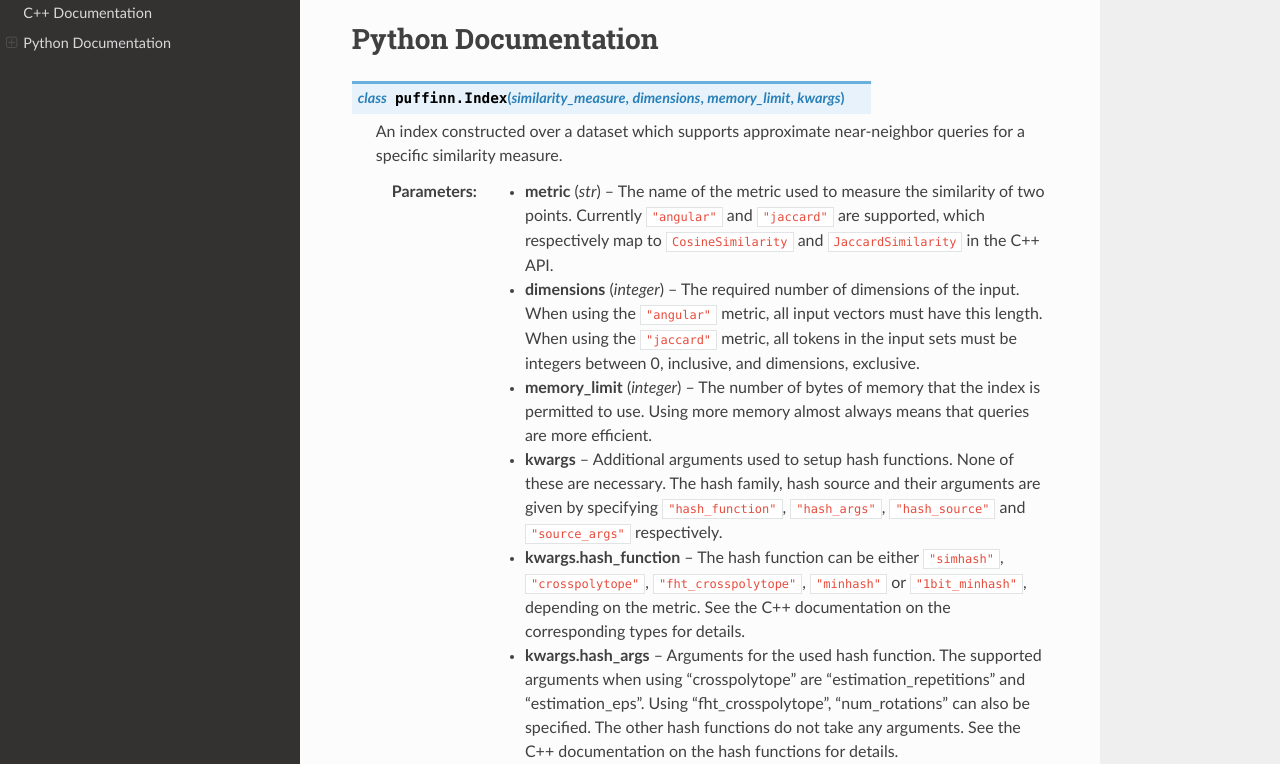
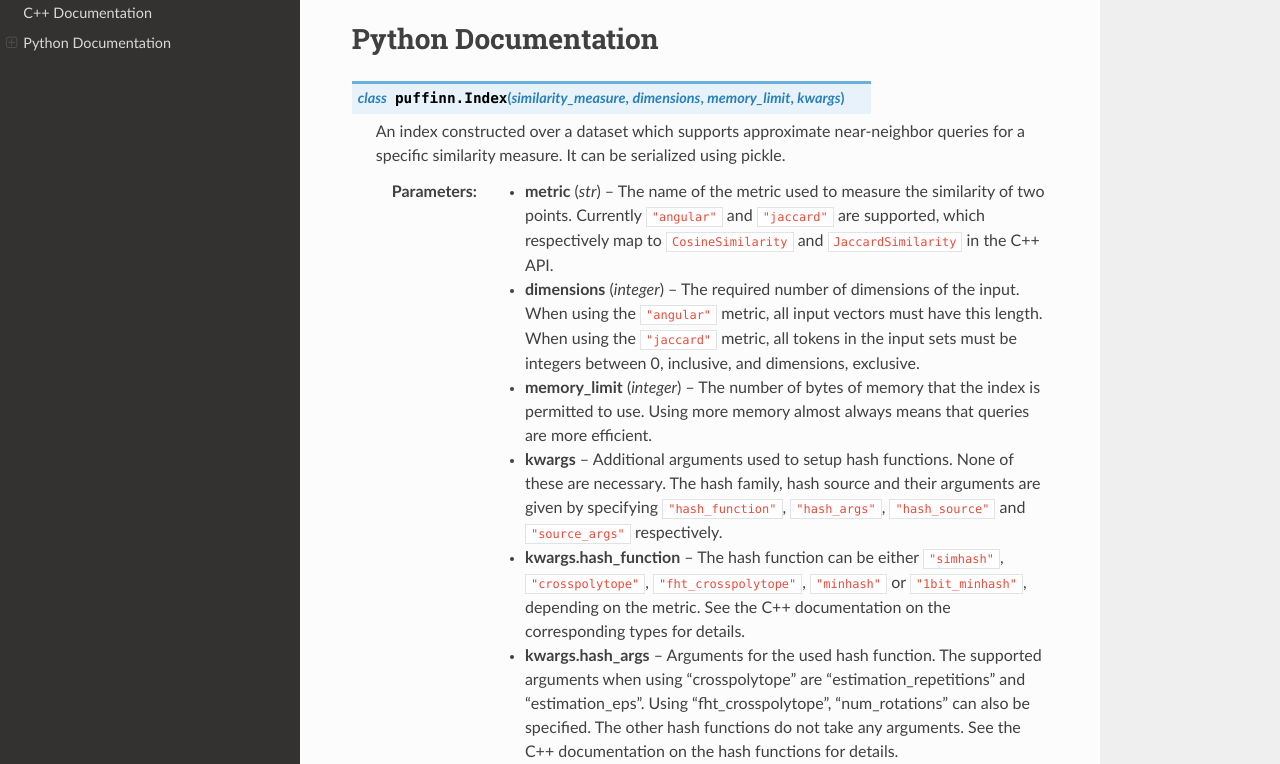
Before and after one commit to puffinn/puffinn, a Sphinx documentation site: the page built from docs/index.rst, in a window 1280 px wide and 900 px high, scrolled down 3518 px, cut to the strip 136-900 px from the top of the window. Built offline with Sphinx 7.4.7 and the Read the Docs theme 2.0.0, drawn with Linux system fonts in a browser that asks for light colours.

Commit message:
Update docs

```diff
--- a/docs/index.rst
+++ b/docs/index.rst
@@ -116,6 +116,7 @@ Python Documentation
 .. py:class:: Index(similarity_measure, dimensions, memory_limit, kwargs)
 
    An index constructed over a dataset which supports approximate near-neighbor queries for a specific similarity measure.
+   It can be serialized using pickle.
 
    :param str metric: The name of the metric used to measure the similarity of two points. Currently ``"angular"`` and ``"jaccard"`` are supported, which respectively map to ``CosineSimilarity`` and ``JaccardSimilarity`` in the C++ API.
    :param integer dimensions: The required number of dimensions of the input. When using the ``"angular"`` metric, all input vectors must have this length. When using the ``"jaccard"`` metric, all tokens in the input sets must be integers between 0, inclusive, and dimensions, exclusive.
```
